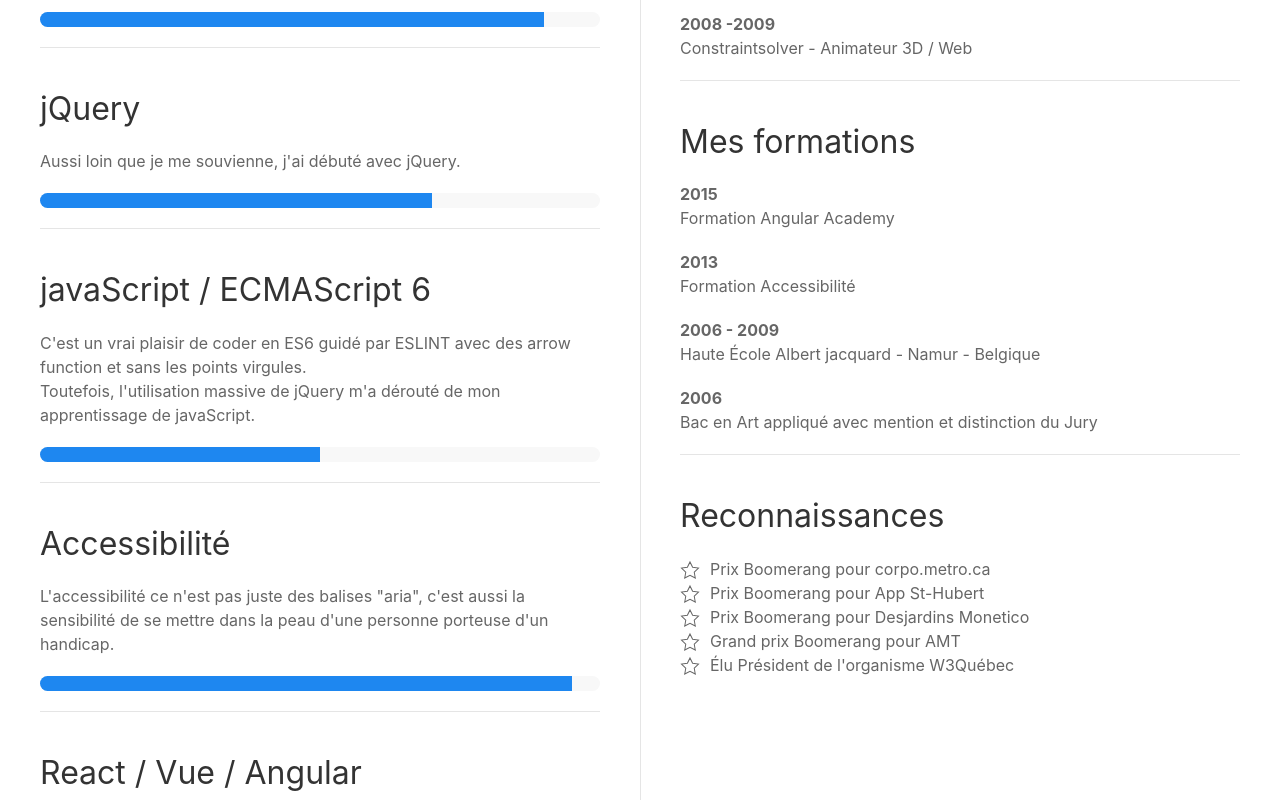
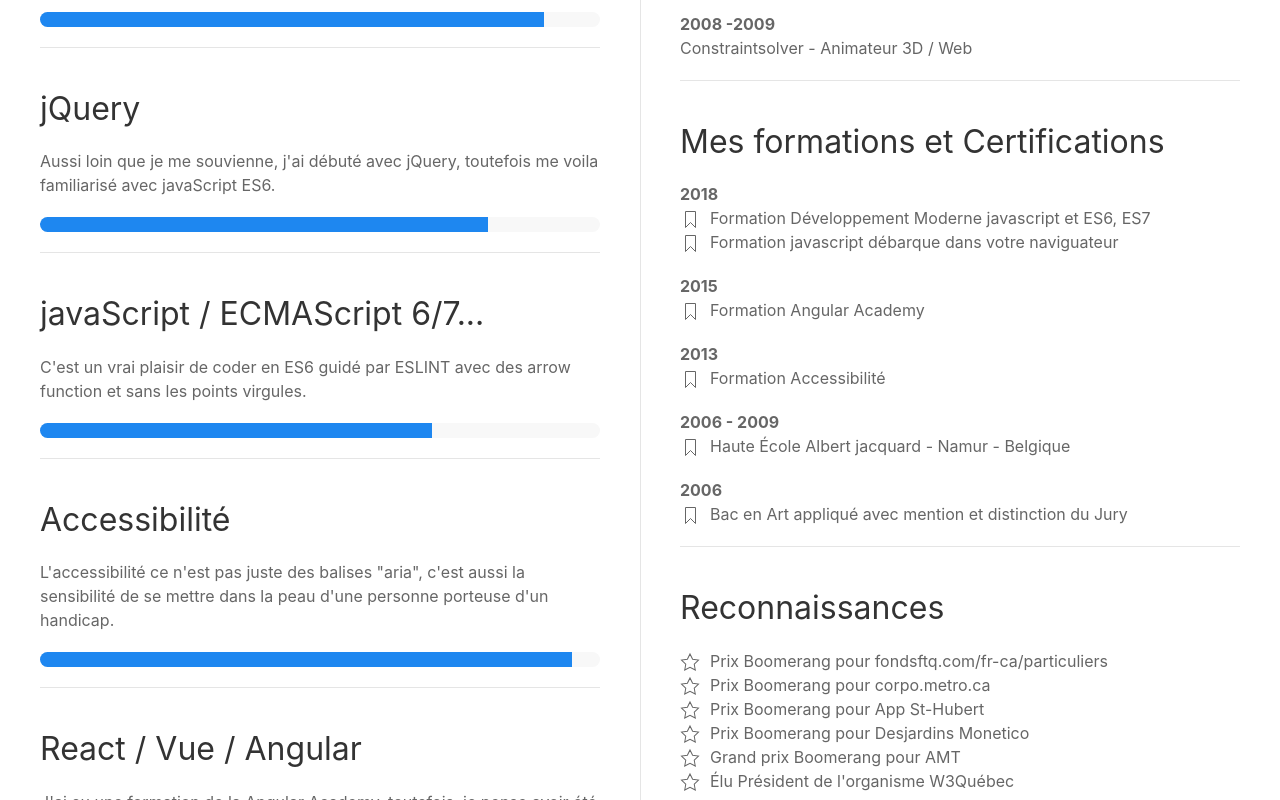
Before and after one commit to tomagladiator/portfolio, a Vue app: page /#/expertise in a window 1280 px wide. Shown: the part 540-1340 px from the top of the page. Built offline with nearby package versions, Linux system fonts and the light colour scheme.

Commit message:
update expertise

```diff
--- a/src/views/Expertise.vue
+++ b/src/views/Expertise.vue
@@ -15,7 +15,7 @@
             Hey, saviez-vous que la balise &lt;head&gt; n'est pas obligatoire en HTML5 ? ...non? ...Moi oui ;).
           </p>
 
-          <progress id="js-progressbar" class="uk-progress" value="10" max="100">
+          <progress id="js-progressbar" class="uk-progress" value="95" max="100">
             95%
           </progress>
 
@@ -40,25 +40,25 @@
           </h2>
 
           <p>
-            Aussi loin que je me souvienne, j'ai débuté avec jQuery.
+            Aussi loin que je me souvienne, j'ai débuté avec jQuery, toutefois me voila familiarisé avec javaScript ES6.
           </p>
 
-          <progress class="uk-progress" value="70" max="100">
-            70%
+          <progress class="uk-progress" value="80" max="100">
+            80%
           </progress>
 
           <hr />
 
           <h2>
-            javaScript / ECMAScript 6
+            javaScript / ECMAScript 6/7...
           </h2>
 
           <p>
-            C'est un vrai plaisir de coder en ES6 guidé par ESLINT avec des arrow function et sans les points virgules. <br /> Toutefois, l'utilisation massive de jQuery m'a dérouté de mon apprentissage de javaScript.
+            C'est un vrai plaisir de coder en ES6 guidé par ESLINT avec des arrow function et sans les points virgules.
           </p>
 
-          <progress class="uk-progress" value="50" max="100">
-            50%
+          <progress class="uk-progress" value="70" max="100">
+            70%
           </progress>
 
           <hr />
@@ -181,12 +181,12 @@
           <hr />
 
           <h2>
-            Gulp
+            Gulp / Webpack
           </h2>
 
           <p>
             J'adore monter les tâches automatisées avec Gulp, c'est récréatif!
-            <br /> Je me tâtonne toujours à faire le virage vers Webpack...
+            <br /> Webpack est moins intuitif pour moi, mais j'y suis familier.
           </p>
 
           <progress class="uk-progress" value="85" max="100">
@@ -263,8 +263,22 @@
           <hr />
 
           <h2>
-            Mes formations
+            Mes formations et Certifications
           </h2>
+
+          <p>
+            <b>
+              2018
+            </b>
+
+            <br />
+
+            <span class="uk-icon uk-margin-small-right" uk-icon="icon: bookmark"></span>Formation Développement Moderne javascript et ES6, ES7
+
+            <br />
+
+            <span class="uk-icon uk-margin-small-right" uk-icon="icon: bookmark"></span>Formation javascript débarque dans votre naviguateur
+          </p>
 
           <p>
             <b>
@@ -273,7 +287,7 @@
 
             <br />
 
-            Formation Angular Academy
+            <span class="uk-icon uk-margin-small-right" uk-icon="icon: bookmark"></span>Formation Angular Academy
           </p>
 
           <p>
@@ -283,7 +297,7 @@
 
             <br />
 
-            Formation Accessibilité
+            <span class="uk-icon uk-margin-small-right" uk-icon="icon: bookmark"></span>Formation Accessibilité
           </p>
 
           <p>
@@ -293,7 +307,7 @@
 
             <br />
 
-            Haute École Albert jacquard - Namur - Belgique
+            <span class="uk-icon uk-margin-small-right" uk-icon="icon: bookmark"></span>Haute École Albert jacquard - Namur - Belgique
           </p>
 
           <p>
@@ -303,7 +317,7 @@
 
             <br />
 
-            Bac en Art appliqué avec mention et distinction du Jury
+            <span class="uk-icon uk-margin-small-right" uk-icon="icon: bookmark"></span>Bac en Art appliqué avec mention et distinction du Jury
           </p>
 
           <hr />
@@ -312,6 +326,7 @@
             Reconnaissances
           </h2>
 
+          <span class="uk-icon uk-margin-small-right" uk-icon="icon: star"></span>Prix Boomerang pour fondsftq.com/fr-ca/particuliers <br>
           <span class="uk-icon uk-margin-small-right" uk-icon="icon: star"></span>Prix Boomerang pour corpo.metro.ca <br>
           <span class="uk-icon uk-margin-small-right" uk-icon="icon: star"></span>Prix Boomerang pour App St-Hubert <br>
           <span class="uk-icon uk-margin-small-right" uk-icon="icon: star"></span>Prix Boomerang pour Desjardins Monetico <br>
```
